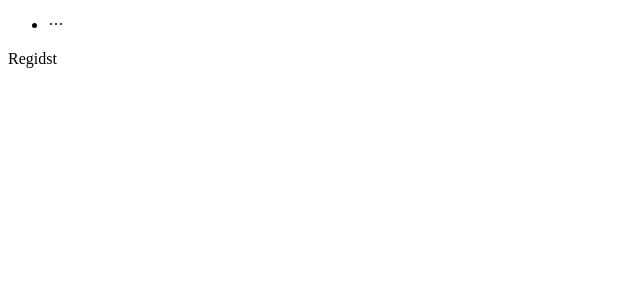
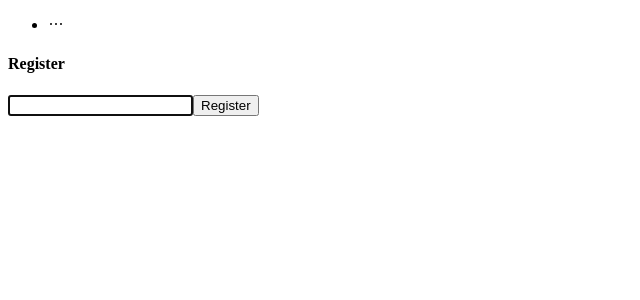
Before and after one commit to Abdi-github/fullstack-ecommerce, a React (Create React App) app in the folder frontend/: page /register in a window 1280 px wide. Shown: the top 300 px of the page, without its empty margins (0-640 px from the left). Built offline with nearby package versions, Linux system fonts and the light colour scheme; the HTML template or start-up script is replaced by a standard one.

Commit message:
user register page form

```diff
--- a/frontend/src/pages/auth/RegisterPage.js
+++ b/frontend/src/pages/auth/RegisterPage.js
@@ -1,7 +1,34 @@
-import React from "react";
+import React, { useState } from "react";
 
 const RegisterPage = () => {
-  return <div>Regidst</div>;
+  const [email, setEmail] = useState("");
+
+  const handleSubmit = () => {
+    //
+  };
+
+  return (
+    <div className="container p-5">
+      <div className="row">
+        <div className="col-md-6 offset-md-3">
+          <h4>Register</h4>
+          <form onSubmit={handleSubmit}>
+            <input
+              type="email"
+              className="form-control"
+              value={email}
+              onChange={(e) => setEmail(e.target.value)}
+              autoFocus
+            />
+
+            <button type="submit" className="btn btn-raised btn-block mt-3">
+              Register
+            </button>
+          </form>
+        </div>
+      </div>
+    </div>
+  );
 };
 
 export default RegisterPage;
```
Also changed, not shown: 1 other file (tests, documents, lock files or other folders).
